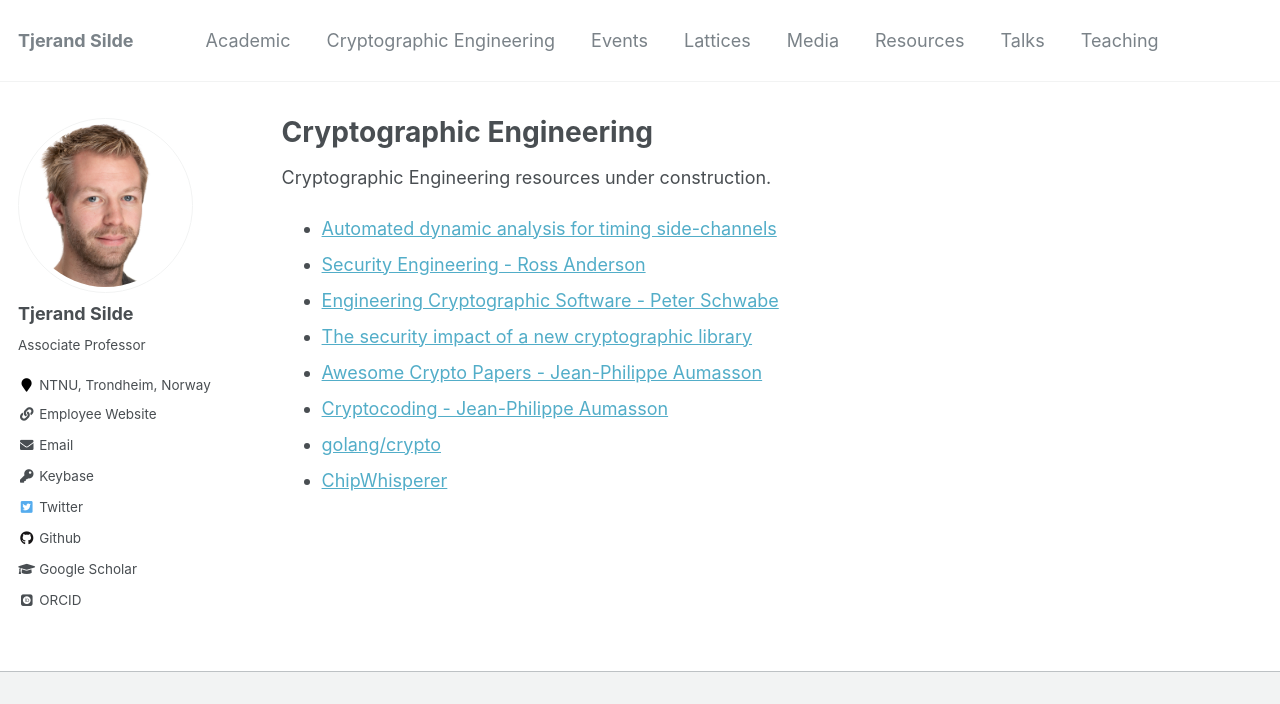
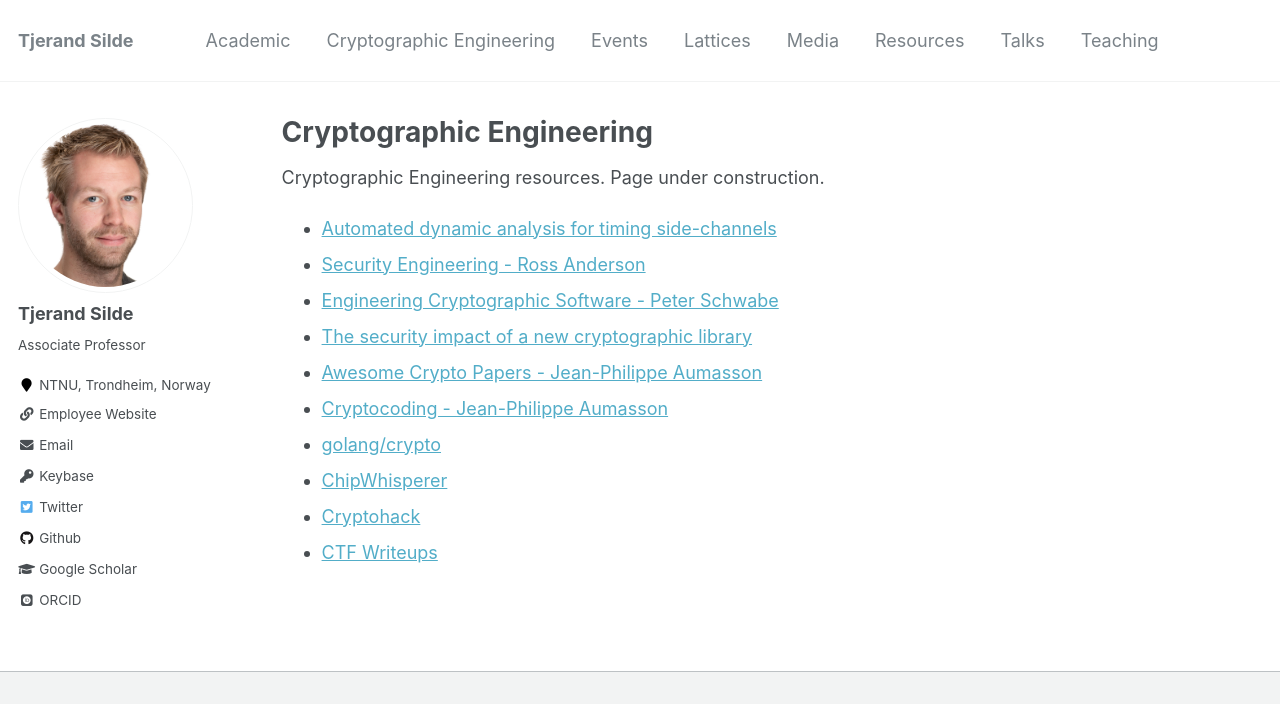
Before and after one commit to tjesi/tjesi.github.io, a Jekyll site: the page built from _pages/cryptographicengineering.md, in a window 1280 px wide, cut to the strip 0-704 px from the top of the page. Built offline with Jekyll 4.4.1, drawn with Linux system fonts in a browser that asks for light colours; some web fonts are replaced.

Commit message:
Update cryptographicengineering.md

```diff
--- a/_pages/cryptographicengineering.md
+++ b/_pages/cryptographicengineering.md
@@ -5,7 +5,7 @@ permalink: /ce/
 author_profile: true
 ---
 
-Cryptographic Engineering resources under construction.
+Cryptographic Engineering resources. Page under construction.
 
 - [Automated dynamic analysis for timing side-channels](https://www.post-apocalyptic-crypto.org/timecop)
 - [Security Engineering - Ross Anderson](https://www.cl.cam.ac.uk/~rja14/book.html)
@@ -15,3 +15,5 @@ Cryptographic Engineering resources under construction.
 - [Cryptocoding - Jean-Philippe Aumasson](https://github.com/veorq/cryptocoding)
 - [golang/crypto](https://github.com/golang/crypto)
 - [ChipWhisperer](https://chipwhisperer.readthedocs.io/en/latest/getting-started.html)
+- [Cryptohack](https://cryptohack.org)
+- [CTF Writeups](https://giacomopope.com/writeups)
```
